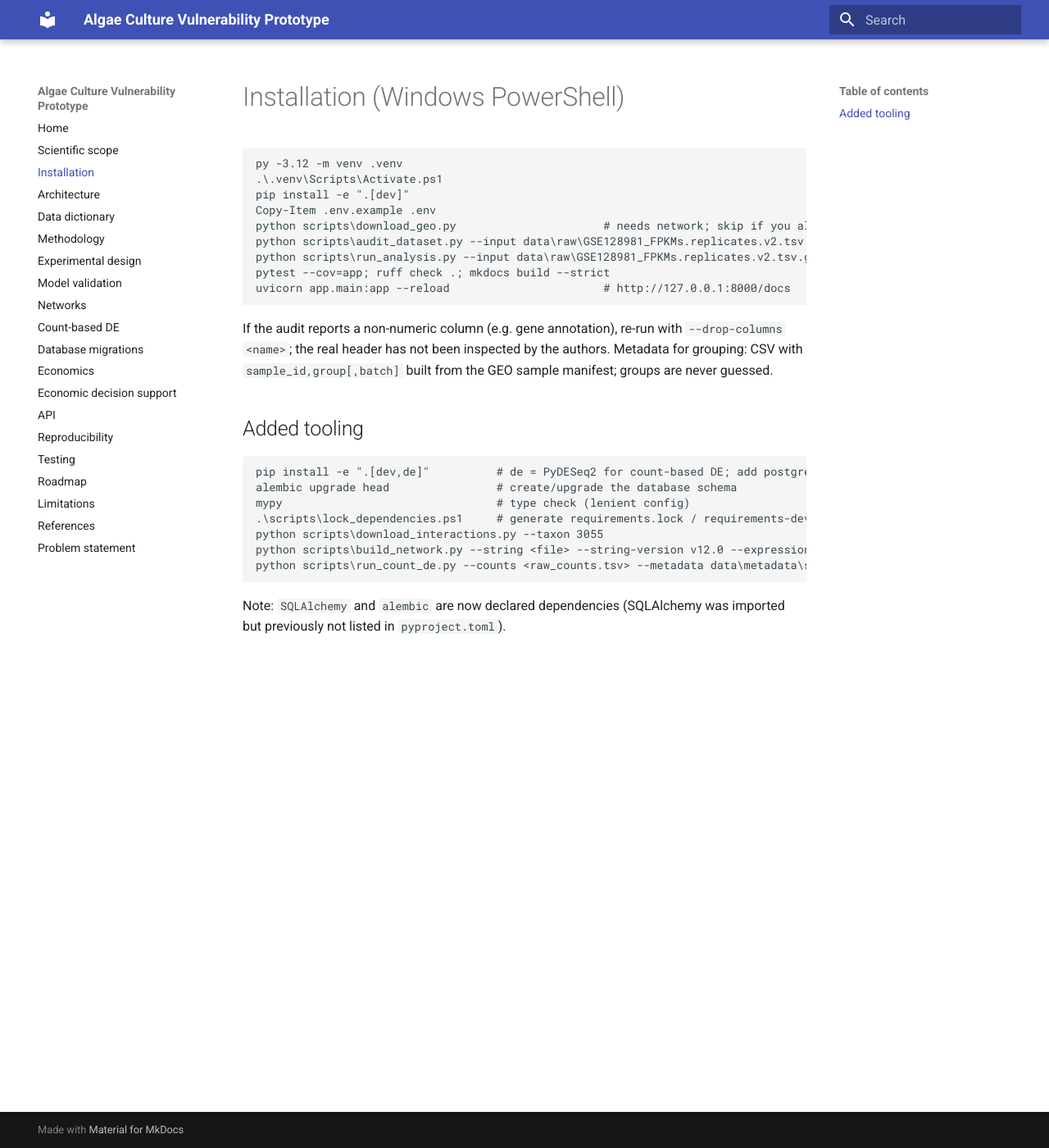
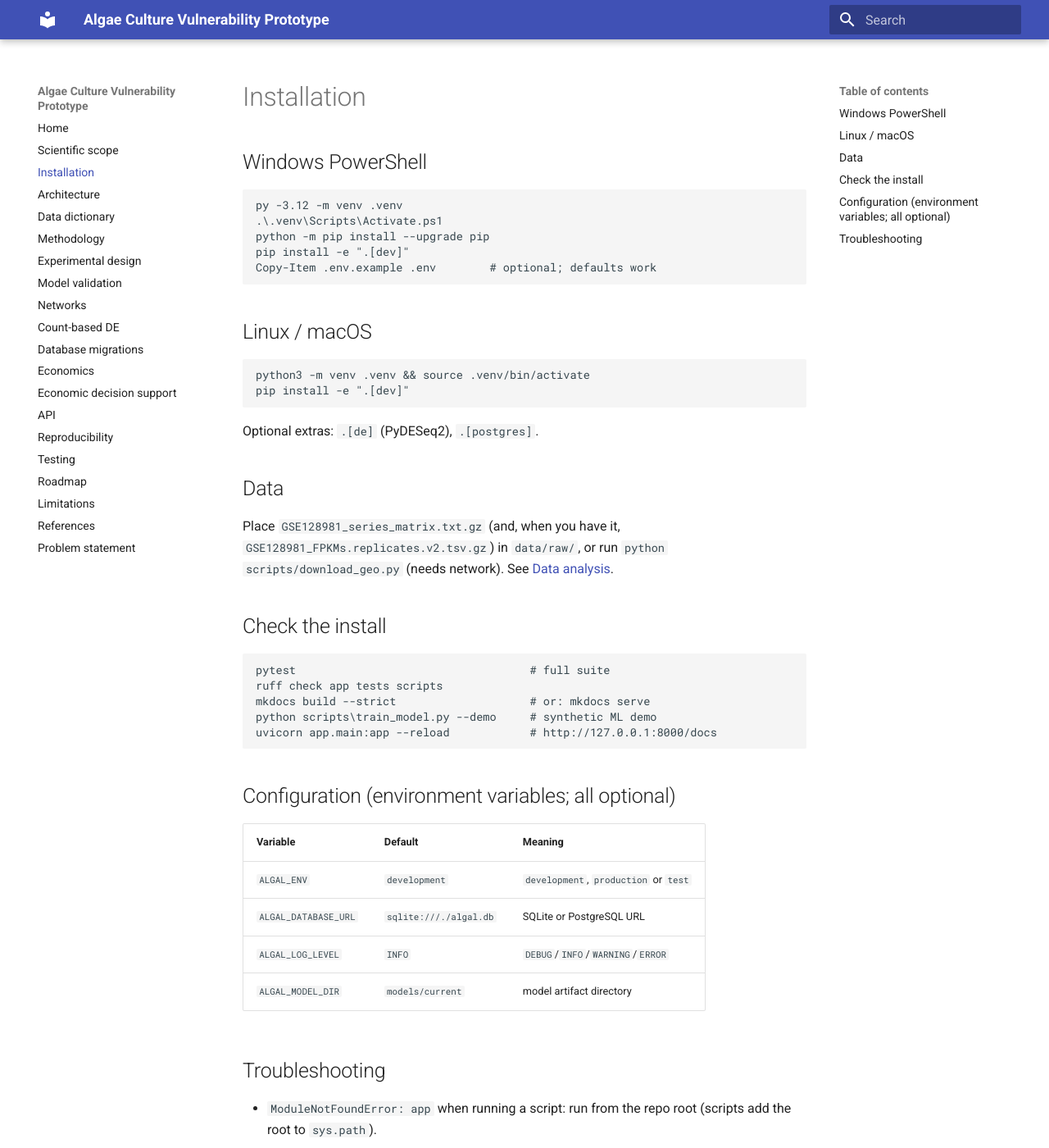
Before and after one commit to sunilnarayan419-ui/AlgalPathogenRisk-ML, an MkDocs documentation site: the page built from docs/installation.md, in a window 1280 px wide and 1400 px high. Shown: the whole window at 82% size. Built offline with MkDocs 1.6.1 and Material for MkDocs 9.7.7, drawn with Linux system fonts in a browser that asks for light colours; some of the changed text lies outside the part shown.

Commit message:
chore: update docs/installation.md

````diff
--- a/docs/installation.md
+++ b/docs/installation.md
@@ -1,28 +1,44 @@
-# Installation (Windows PowerShell)
+# Installation
 
+## Windows PowerShell
 ```powershell
 py -3.12 -m venv .venv
 .\.venv\Scripts\Activate.ps1
+python -m pip install --upgrade pip
 pip install -e ".[dev]"
-Copy-Item .env.example .env
-python scripts\download_geo.py                      # needs network; skip if you already have the file
-python scripts\audit_dataset.py --input data\raw\GSE128981_FPKMs.replicates.v2.tsv.gz
-python scripts\run_analysis.py --input data\raw\GSE128981_FPKMs.replicates.v2.tsv.gz
-pytest --cov=app; ruff check .; mkdocs build --strict
-uvicorn app.main:app --reload                       # http://127.0.0.1:8000/docs
+Copy-Item .env.example .env        # optional; defaults work
+```
+## Linux / macOS
+```bash
+python3 -m venv .venv && source .venv/bin/activate
+pip install -e ".[dev]"
+```
+Optional extras: `.[de]` (PyDESeq2), `.[postgres]`.
+
+## Data
+Place `GSE128981_series_matrix.txt.gz` (and, when you have it, `GSE128981_FPKMs.replicates.v2.tsv.gz`) in `data/raw/`,
+or run `python scripts/download_geo.py` (needs network). See [Data analysis](data_analysis.md).
+
+## Check the install
+```powershell
+pytest                                   # full suite
+ruff check app tests scripts
+mkdocs build --strict                    # or: mkdocs serve
+python scripts\train_model.py --demo     # synthetic ML demo
+uvicorn app.main:app --reload            # http://127.0.0.1:8000/docs
 ```
 
-If the audit reports a non-numeric column (e.g. gene annotation), re-run with `--drop-columns <name>`; the real header has not been inspected by the authors. Metadata for grouping: CSV with `sample_id,group[,batch]` built from the GEO sample manifest; groups are never guessed.
+## Configuration (environment variables; all optional)
+| Variable | Default | Meaning |
+|---|---|---|
+| `ALGAL_ENV` | `development` | `development`, `production` or `test` |
+| `ALGAL_DATABASE_URL` | `sqlite:///./algal.db` | SQLite or PostgreSQL URL |
+| `ALGAL_LOG_LEVEL` | `INFO` | `DEBUG`/`INFO`/`WARNING`/`ERROR` |
+| `ALGAL_MODEL_DIR` | `models/current` | model artifact directory |
 
-## Added tooling
-
-```powershell
-pip install -e ".[dev,de]"          # de = PyDESeq2 for count-based DE; add postgres for PostgreSQL
-alembic upgrade head                # create/upgrade the database schema
-mypy                                # type check (lenient config)
-.\scripts\lock_dependencies.ps1     # generate requirements.lock / requirements-dev.lock, then commit them
-python scripts\download_interactions.py --taxon 3055
-python scripts\build_network.py --string <file> --string-version v12.0 --expression <fpkm.tsv.gz>
-python scripts\run_count_de.py --counts <raw_counts.tsv> --metadata data\metadata\sample_manifest.csv --group-col strain --batch-col batch --list-estimable
-```
-Note: `SQLAlchemy` and `alembic` are now declared dependencies (SQLAlchemy was imported but previously not listed in `pyproject.toml`).
+## Troubleshooting
+- `ModuleNotFoundError: app` when running a script: run from the repo root (scripts add the root to `sys.path`).
+- `FPKM validation failed: non-numeric...`: the file has an annotation column; use `--drop-columns <name>`.
+- `/ready` shows `model_artifact.loaded: false`: run `POST /api/v1/models/train-demo` or `scripts/train_model.py`.
+- Model load error mentioning scikit-learn version: retrain with the installed version.
+- Database already created by the API, now using Alembic: `alembic stamp 0001` then `alembic upgrade head`.
````
